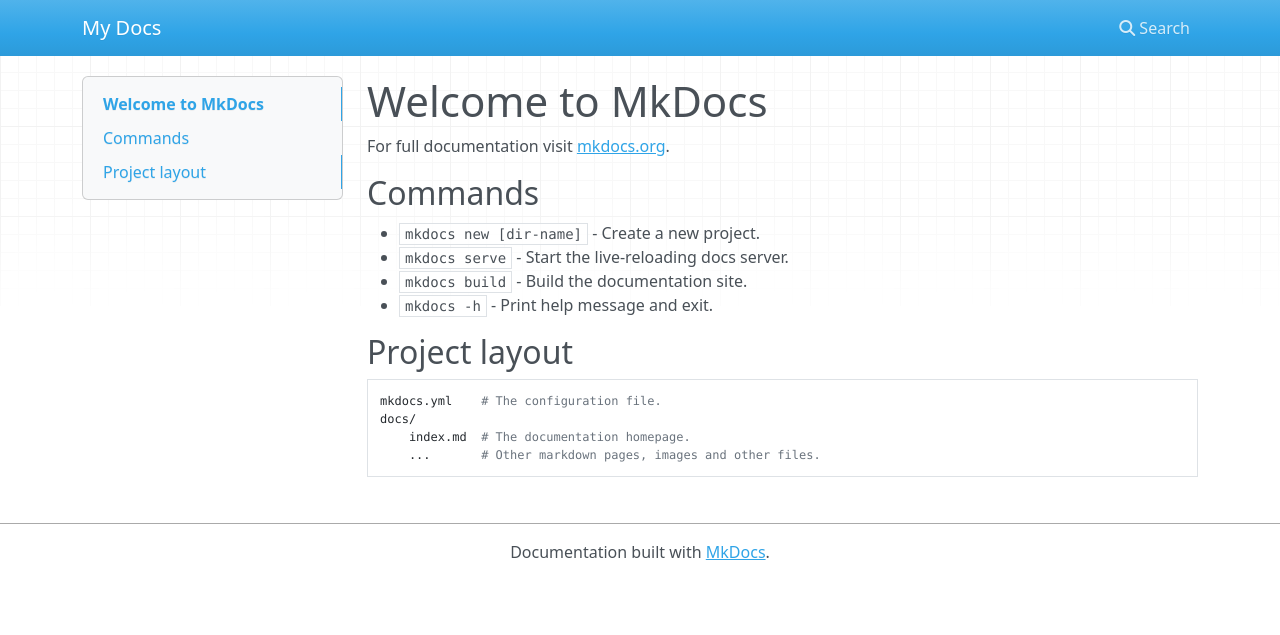
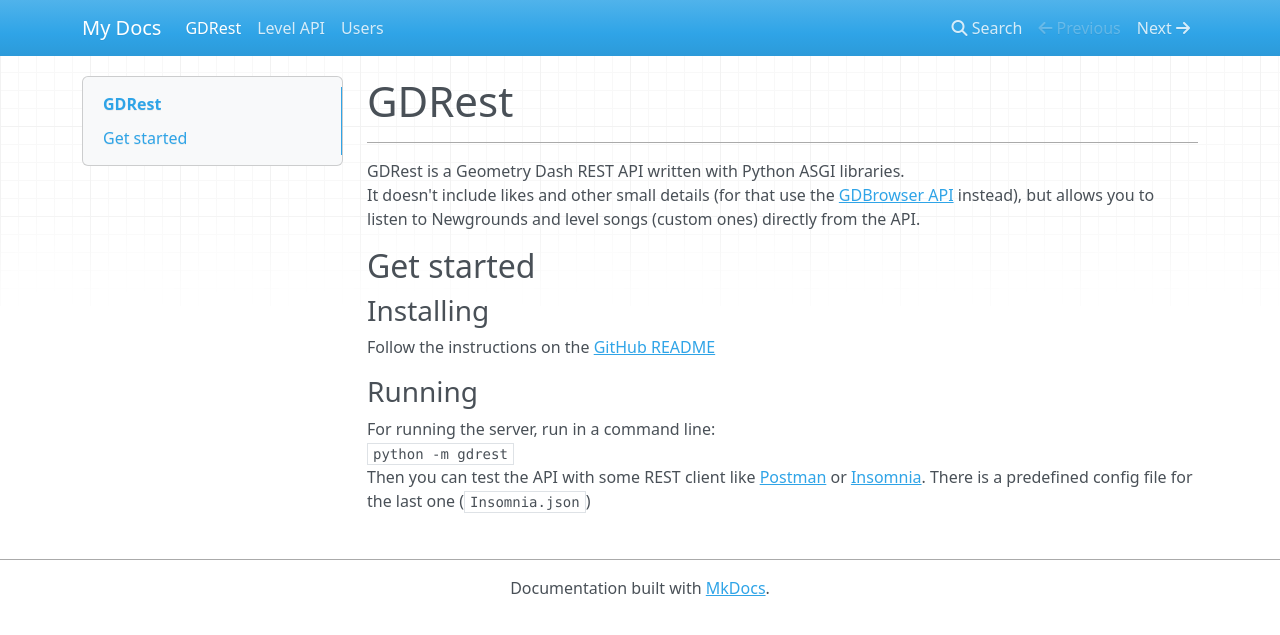
Before and after one commit to Silverflower67/GDRest, an MkDocs documentation site: the page built from docs/index.md, in a window 1280 px wide. Shown: the top 635 px of the page. Built offline with MkDocs 1.6.1, drawn with Linux system fonts in a browser that asks for light colours; nearby versions of some CDN libraries.

```diff
--- a/docs/index.md
+++ b/docs/index.md
@@ -1,17 +1,16 @@
-# Welcome to MkDocs
+# GDRest
+___
+GDRest is a Geometry Dash REST API written with Python ASGI libraries.
+It doesn't include likes and other small details (for that use the
+[GDBrowser API](https://gdbrowser.com/api) instead), but allows you to
+listen to Newgrounds and level songs (custom ones) directly from the API.
 
-For full documentation visit [mkdocs.org](https://www.mkdocs.org).
-
-## Commands
-
-* `mkdocs new [dir-name]` - Create a new project.
-* `mkdocs serve` - Start the live-reloading docs server.
-* `mkdocs build` - Build the documentation site.
-* `mkdocs -h` - Print help message and exit.
-
-## Project layout
-
-    mkdocs.yml    # The configuration file.
-    docs/
-        index.md  # The documentation homepage.
-        ...       # Other markdown pages, images and other files.
+## Get started
+### Installing
+Follow the instructions on the [GitHub README](https://github.com/Silverflower67/GDRest)
+### Running
+For running the server, run in a command line:
+`python -m gdrest`
+Then you can test the API with some REST client like [Postman](https://www.postman.com)
+or [Insomnia](https://insomnia.rest). There is a predefined config file
+for the last one (`Insomnia.json`)
```
Also changed, not shown: docs/levels.md (added, +41 -0 lines), docs/users.md (added), 1 other file.
